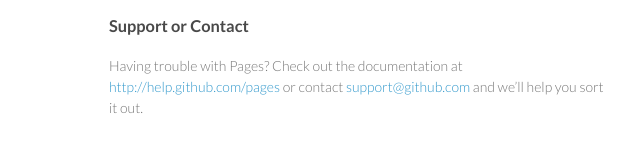
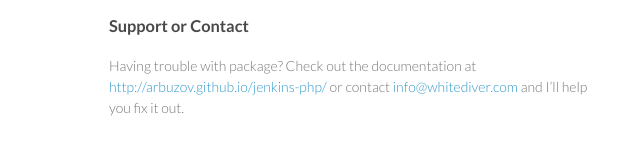
Before and after one commit to Arbuzov/jenkins-php-checknode, a plain HTML site: page index.html in a window 1280 px wide. Shown: the part 826-978 px from the top of the page, 461-1101 px from the left. Drawn offline with Linux system fonts and the light colour scheme.

Commit message:
Fix contacts
Signed-off-by: Arbuzov Sergey <info@whitediver.com>

```diff
--- a/index.html
+++ b/index.html
@@ -58,7 +58,7 @@ $ git checkout gh-pages
 <h3>
 <a name="support-or-contact" class="anchor" href="#support-or-contact"><span class="octicon octicon-link"></span></a>Support or Contact</h3>
 
-<p>Having trouble with Pages? Check out the documentation at <a href="http://help.github.com/pages">http://help.github.com/pages</a> or contact <a href="mailto:support@github.com">support@github.com</a> and we’ll help you sort it out.</p>
+<p>Having trouble with package? Check out the documentation at <a href="http://arbuzov.github.io/jenkins-php/">http://arbuzov.github.io/jenkins-php/</a> or contact <a href="mailto:info@whitediver.com">info@whitediver.com</a> and I’ll help you fix it out.</p>
       </section>
       <footer>
         <p>This project is maintained by <a href="https://github.com/Arbuzov">Arbuzov</a></p>
```
Also changed, not shown: 1 other file.
